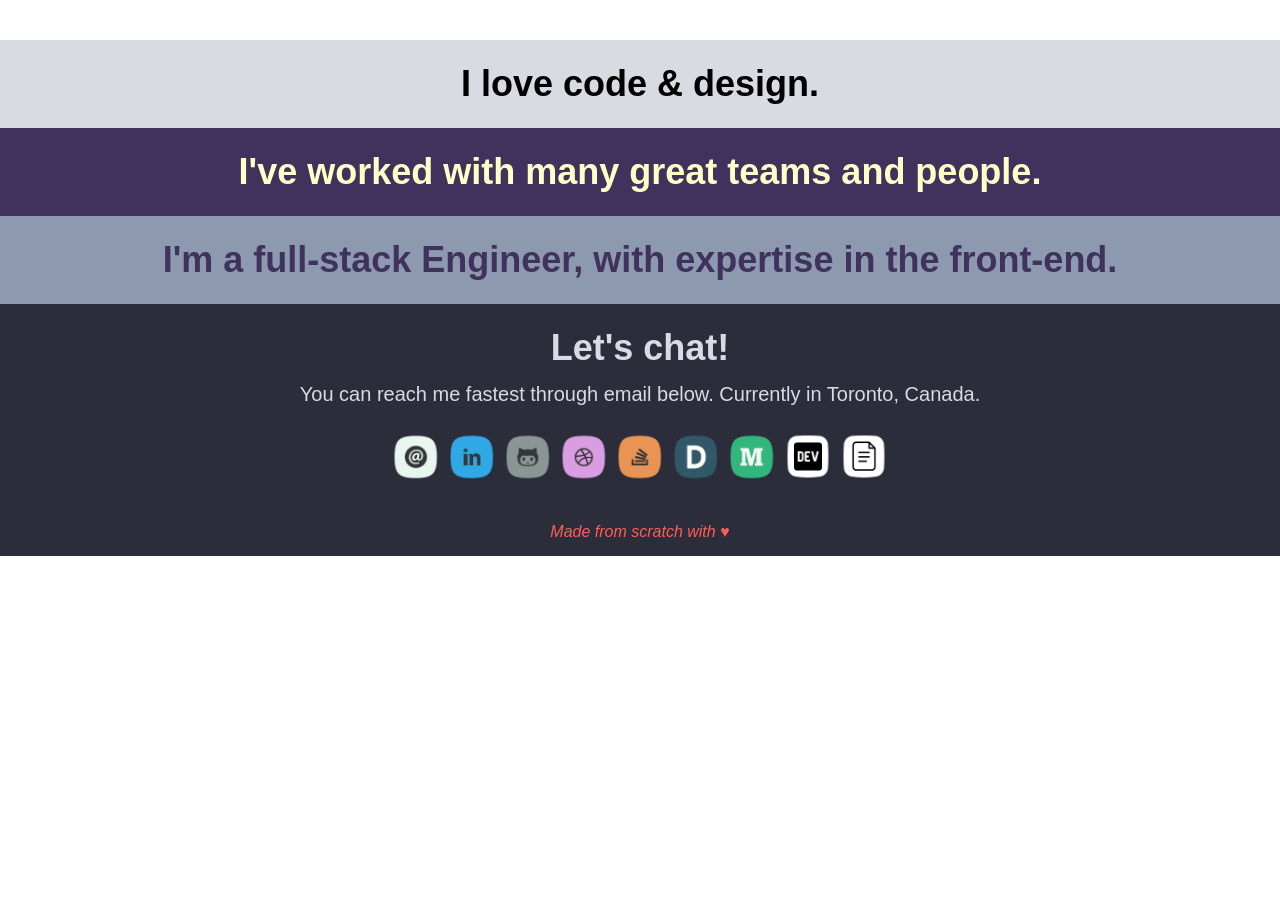
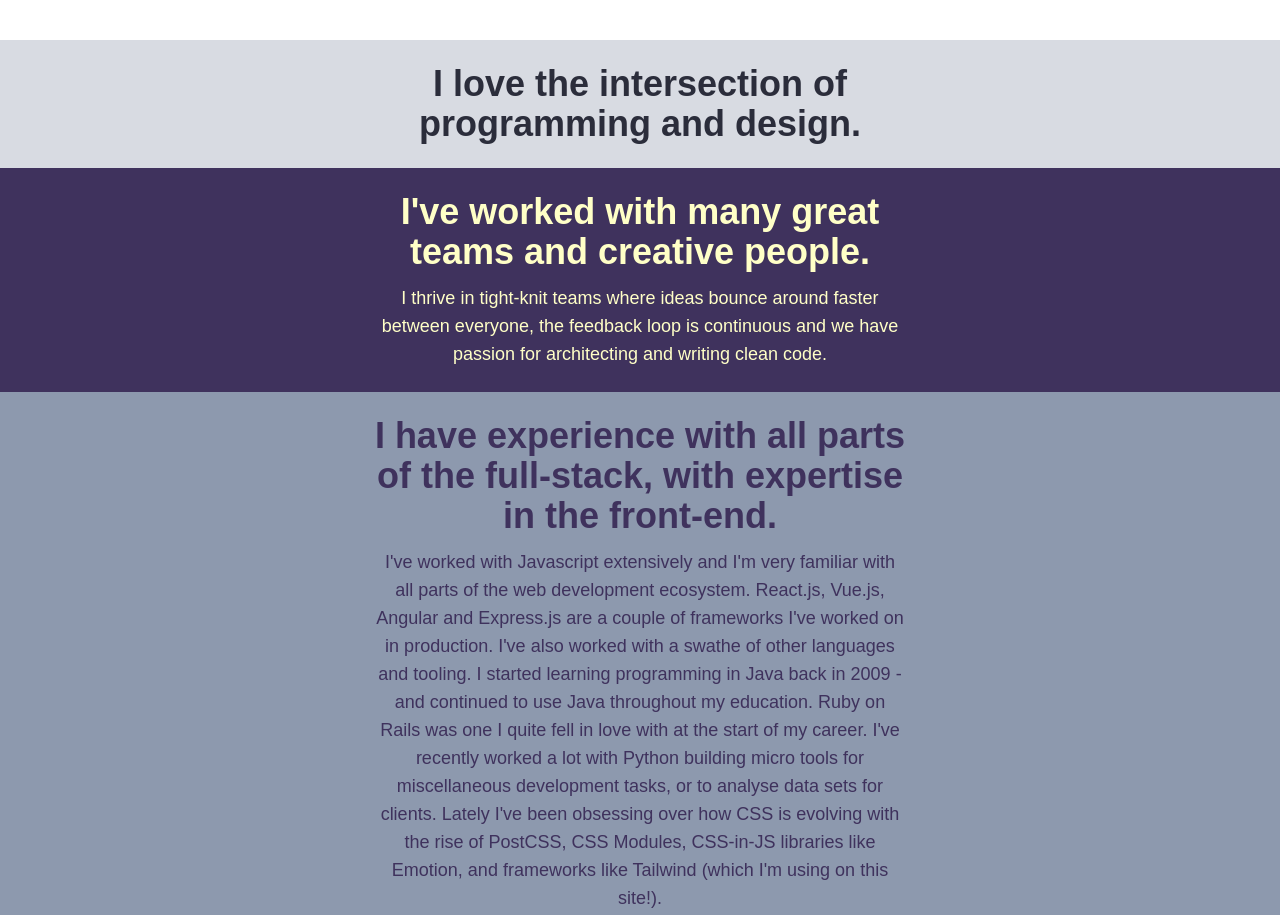
Before and after one commit to yashsway/yashsway.github.io, a website built with Parcel: page index.html in a window 1280 px wide. Shown: the part 760-1675 px from the top of the page. Before the commit the page ends 1316 px from the top, so only its background shows below. Built offline with nearby package versions, Linux system fonts and the light colour scheme; a script that the page names is missing.

Commit message:
cleanup and new content

```diff
--- a/index.html
+++ b/index.html
@@ -20,8 +20,6 @@
     <meta name="twitter:image" content="https://yashkadaru.com/media/images/og-share.jpg">
     <!--mobile viewport optimization-->
     <meta name="viewport" content="width=device-width, initial-scale=1.0, viewport-fit=cover">
-    <!-- normalization -->
-    <link rel="stylesheet" href="https://cdnjs.cloudflare.com/ajax/libs/normalize/3.0.3/normalize.min.css">
     <!-- external fonts, establish preconnection for dns caching -->
     <link rel="preconnect" href="https://fonts.gstatic.com/" crossorigin>
     <link rel="dns-prefetch" href="https://fonts.gstatic.com/">
@@ -42,23 +40,25 @@
               <p class="text-center text-lg md:text-2xl text-indigo-light">Software Engineer . Designer</p>
           </div>
         </section>
-        <section class="bg-gray-light">
-          <div class="container p-6 w-full h-full text-center my-0 mx-auto">
-            <p class="text-2xl md:text-4xl font-semibold">I love code &amp; design.</p>
+        <section class="bg-gray-light text-bluegray-dark">
+          <div class="container p-6 w-full h-full text-center my-0 mx-auto max-w-prose">
+            <p class="text-2xl md:text-4xl font-semibold">I love the intersection of programming and design.</p>
           </div>
         </section>
         <section class="bg-indigo-base text-yellow-light">
-          <div class="container p-6 w-full h-full text-center my-0 mx-auto">
-            <p class="text-2xl md:text-4xl font-semibold">I've worked with many great teams and people.</p>
+          <div class="container p-6 w-full h-full text-center my-0 mx-auto max-w-prose">
+            <p class="text-2xl md:text-4xl font-semibold mb-3">I've worked with many great teams and creative people.</p>
+            <p class="text-md md:text-lg font-medium">I thrive in tight-knit teams where ideas bounce around faster between everyone, the feedback loop is continuous and we have passion for architecting and writing clean code.</p>
           </div>
         </section>
         <section class="bg-gray-base text-indigo-base">
-          <div class="container p-6 w-full h-full text-center my-0 mx-auto">
-            <p class="text-2xl md:text-4xl font-semibold">I'm a full-stack Engineer, with expertise in the front-end.</p>
+          <div class="container p-6 w-full h-full text-center my-0 mx-auto max-w-prose">
+            <p class="text-2xl md:text-4xl font-semibold mb-3">I have experience with all parts of the full-stack, with expertise in the front-end.</p>
+            <p class="text-md md:text-lg font-medium">I've worked with Javascript extensively and I'm very familiar with all parts of the web development ecosystem. React.js, Vue.js, Angular and Express.js are a couple of frameworks I've worked on in production. I've also worked with a swathe of other languages and tooling. I started learning programming in Java back in 2009 - and continued to use Java throughout my education. Ruby on Rails was one I quite fell in love with at the start of my career. I've recently worked a lot with Python building micro tools for miscellaneous development tasks, or to analyse data sets for clients.  Lately I've been obsessing over how CSS is evolving with the rise of PostCSS, CSS Modules, CSS-in-JS libraries like Emotion, and frameworks like Tailwind (which I'm using on this site!).</p>
           </div>
         </section>
         <section class="bg-bluegray-dark text-gray-light">
-          <div class="container p-6 w-full h-full text-center my-0 mx-auto">
+          <div class="container p-6 w-full h-full text-center my-0 mx-auto max-w-prose">
             <h2 class="text-2xl md:text-4xl font-semibold mb-3">Let's chat!</h2>
             <p class="text-md md:text-xl">You can reach me fastest through email below. Currently in Toronto, Canada.</p>
             <ul class="flex flex-row md:flex-nowrap flex-wrap justify-center items-center mt-5">
@@ -67,13 +67,13 @@
               </a></li>
               <li class="social-link"><a href="https://github.com/yashsway" target="_blank"><img src="media/icons/git.png" alt="Github" title="Github Profile">
               </a></li>
-              <li class="social-link"><a href="https://dribbble.com/yashsway" target="_blank"><img src="media/icons/dribble.png" alt="Dribble" title="Dribble Profile" /></a></li>
+              <li class="social-link"><a href="https://dribbble.com/yashsway" target="_blank"><img src="media/icons/dribble.png" alt="Dribbble" title="Dribbble Profile" /></a></li>
               <li class="social-link"><a href="https://stackoverflow.com/users/3436164/ykadaru" target="_blank"><img src="media/icons/stackover.png" alt="Stack Overflow" title="Stack Overflow Profile">
               </a></li>
               <li class="social-link"><a href="https://devpost.com/yashsway" target="_blank"><img src="media/icons/devpost.png" alt="Devpost" title="Devpost Profile">
               </a></li>
               <li class="social-link"><a href="https://medium.com/@YashsWay" target="_blank"><img src="media/icons/medium.png" alt="Medium" title="Personal Blog"></a></li>
-              <li class="social-link"><a href="https://dev.to/yashsway" target="_blank"><img src="media/icons/devto.png" alt="dev.to" title="Dev.to Profile"></a></li>
+              <li class="social-link"><a href="https://dev.to/yashsway" target="_blank"><img src="media/icons/devto.png" alt="dev.to" title="dev.to Profile"></a></li>
               <li class="social-link"><a href="./assets/yashkadaru_resume_2022.pdf" target="_blank"><img src="media/icons/resume.png" alt="Resume" title="My Resume"></a></li>
             </ul>
           </div>
```
